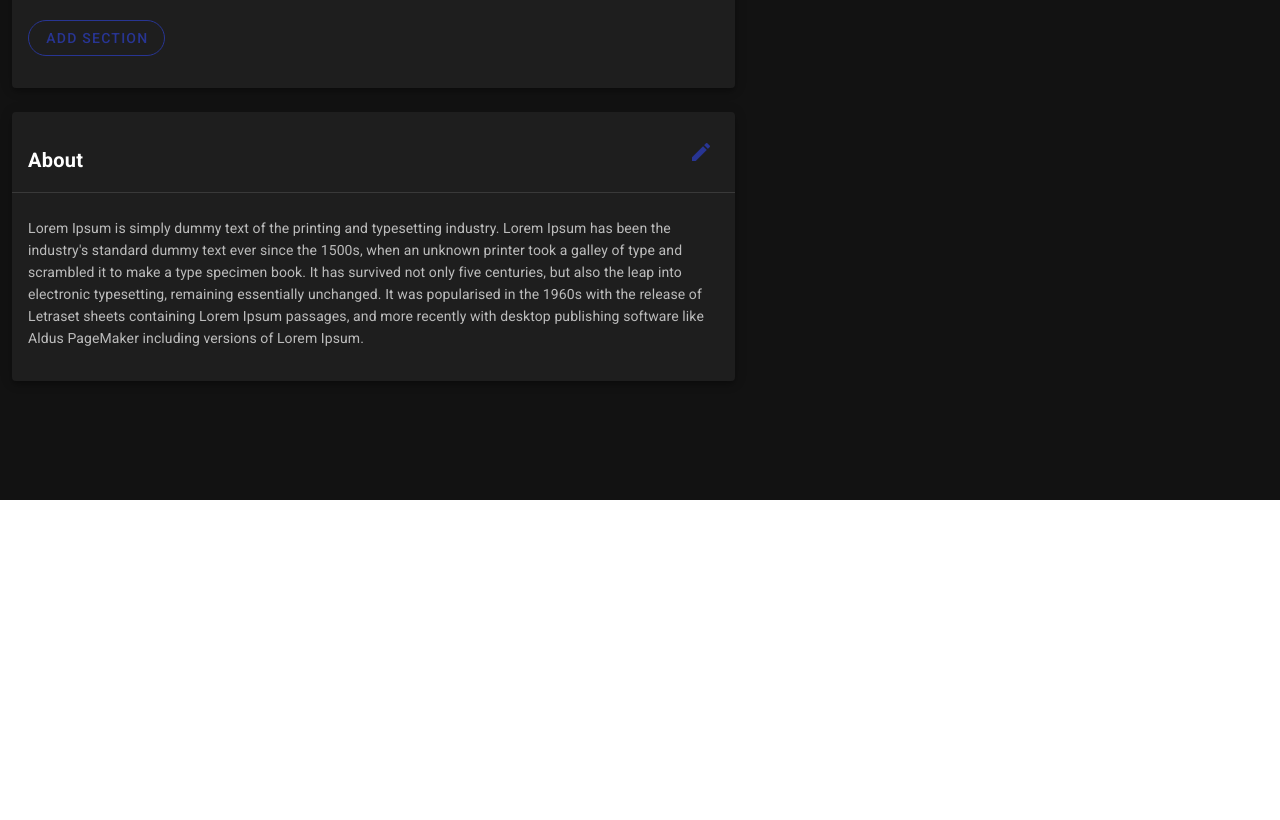
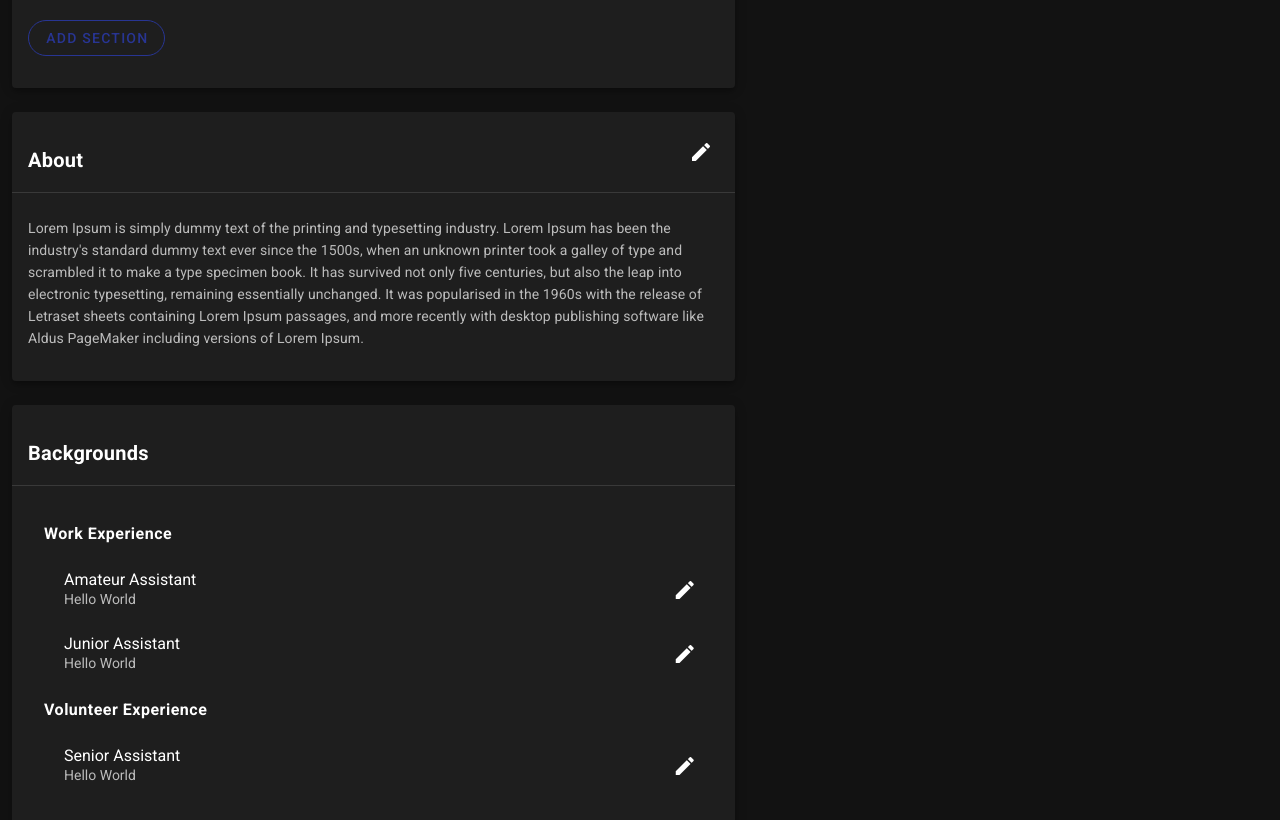
Before and after one commit to alpharmike/linkedin-webapp, a Vue app: page /profile in a window 1280 px wide. Shown: the part 300-1120 px from the top of the page. Before the commit the page ends 800 px from the top, so only its background shows below. Built offline with nearby package versions, Linux system fonts and the light colour scheme; what vue-country-region-select, vue-tel-input would draw is missing.

Commit message:
Background editing functionality added

```diff
--- a/src/components/Cards/CustomCard.vue
+++ b/src/components/Cards/CustomCard.vue
@@ -18,7 +18,6 @@
               :disabled="btnLoading || cardLoading"
               depressed
               icon
-              :color="btnColor"
               class="flex-unset ma-0"
               @click="$emit('header-button-click')"
             >
--- a/src/components/Forms/BackgroundForm.vue
+++ b/src/components/Forms/BackgroundForm.vue
@@ -1,5 +1,5 @@
 <template>
-  <custom-card title="Add Background" :card-loading="submitLoading">
+  <custom-card :title="edit ? 'Edit Background': 'Add Background'" :card-loading="submitLoading">
     <template v-slot:body>
       <validation-observer ref="backgroundObserver" v-slot="">
         <v-form @submit.prevent="submitBackgroundForm">
@@ -101,6 +101,10 @@
   export default {
     name: "BackgroundForm",
     components: {CustomDatePicker, CustomCard, ValidationObserver, ValidationProvider},
+    props: {
+      edit: {type: Boolean, default: false},
+      editingBackground: {type: Object}
+    },
     computed: {
       ...mapGetters({
         backgroundSection: "sectionModule/backgroundSection"
@@ -157,6 +161,7 @@
           description: "",
         },
         submitLoading: false,
+        editingBg: this.editingBackground,
       }
     },
 
@@ -175,6 +180,23 @@
           this.submitLoading = false;
         })
       }
+    },
+
+    watch: {
+      editingBackground: function (newValue) {
+        this.editingBg = {...newValue};
+      },
+      editingBg: function (newValue) {
+        if (this.edit) {
+          this.backgroundInfo = {...newValue};
+        }
+      }
+    },
+
+    created() {
+      if (this.edit) {
+        this.backgroundInfo = {...this.editingBackground};
+      }
     }
   }
 </script>
--- /dev/null
+++ b/src/components/Profile/BackgroundSection.vue
@@ -0,0 +1,111 @@
+<template>
+  <div>
+    <custom-card title="Backgrounds">
+      <template v-slot:body>
+        <v-list
+          subheader
+        >
+          <div v-for="backgroundType in backgroundSection.children" :key="backgroundType">
+            <v-subheader class="font-weight-bold text-body-1 text--primary">{{backgroundType}}</v-subheader>
+            <div
+              v-for="(background, index) in items"
+              :key="background.title + index"
+              class="ml-5"
+            >
+              <v-list-item  v-if="background.type === backgroundType">
+                <v-list-item-content>
+                  <v-list-item-title v-text="background.title"></v-list-item-title>
+                  <v-list-item-subtitle v-text="background.description"></v-list-item-subtitle>
+                  <v-list-item-subtitle>{{background.date}}</v-list-item-subtitle>
+                </v-list-item-content>
+                <v-list-item-action>
+                  <v-btn icon @click="() => editBackground(background)">
+                    <v-icon >mdi-pencil</v-icon>
+                  </v-btn>
+                </v-list-item-action>
+              </v-list-item>
+            </div>
+          </div>
+        </v-list>
+      </template>
+
+
+    </custom-card>
+    <custom-dialog :show.sync="backgroundDialog">
+      <template v-slot:body>
+        <background-form edit :editing-background="editingBackground" @close="backgroundDialog = false" />
+      </template>
+    </custom-dialog>
+  </div>
+
+</template>
+
+<script>
+  import {mapGetters} from "vuex";
+  import CustomCard from "../Cards/CustomCard";
+  import CustomDialog from "../Dialogs/CustomDialog";
+  import BackgroundForm from "../Forms/BackgroundForm";
+
+  export default {
+    name: "BackgroundSection",
+    components: {BackgroundForm, CustomDialog, CustomCard},
+    computed: {
+      ...mapGetters({
+        backgroundSection: "sectionModule/backgroundSection"
+      }),
+
+      items() {
+        return [
+          {
+            type: "Work Experience",
+            title: 'Amateur Assistant',
+            description: "Hello World",
+            startDate: "2019-10-12",
+            endDate: "2020-10-05"
+          },
+          {
+            type: "Work Experience",
+            title: 'Junior Assistant',
+            description: "Hello World",
+            startDate: "2019-10-12",
+            endDate: "2020-10-05"
+          },
+          {
+            type: "Volunteer Experience",
+            title: 'Senior Assistant',
+            description: "Hello World",
+            startDate: "2019-10-12",
+            endDate: "2020-10-05"
+          },
+        ]
+
+      }
+    },
+
+    data() {
+      return {
+        backgroundDialog: false,
+        editingBackground: null,
+      }
+    },
+
+    methods: {
+      editBackground(background) {
+        this.editingBackground = background;
+        this.backgroundDialog = true;
+      }
+    },
+
+    watch: {
+      backgroundDialog: function (value) {
+        if (!value) {
+          this.editingBackground = null;
+        }
+      }
+    }
+  }
+</script>
+
+<style scoped>
+
+</style>
--- a/src/store/modules/section-module/index.js
+++ b/src/store/modules/section-module/index.js
@@ -9,7 +9,10 @@
     },
     {
       title: "Background",
-      children: []
+      children: [
+        "Work Experience",
+        "Volunteer Experience"
+      ]
     },
     {
       title: "Accomplishments",
--- a/src/views/Profile/Profile.vue
+++ b/src/views/Profile/Profile.vue
@@ -9,6 +9,10 @@
 
           <v-col cols="12">
             <about-section @edit="dialogs.about = true" />
+          </v-col>
+
+          <v-col cols="12">
+            <background-section />
           </v-col>
         </v-row>
       </v-col>
@@ -51,10 +55,12 @@
   import SkillForm from "../../components/Forms/SkillForm";
   import AboutSection from "../../components/Profile/AboutSection";
   import AboutForm from "../../components/Forms/AboutForm";
+  import BackgroundSection from "../../components/Profile/BackgroundSection";
 
   export default {
     name: "Profile",
     components: {
+      BackgroundSection,
       AboutForm,
       AboutSection, SkillForm, AccomplishmentForm, IntroForm, BackgroundForm, CustomDialog, ProfileSummary},
     data() {
@@ -73,7 +79,7 @@
       openSectionDialog(section) {
         console.log(section)
         this.dialogs[section.toLowerCase()] = true
-      }
+      },
     }
   }
 </script>
```
